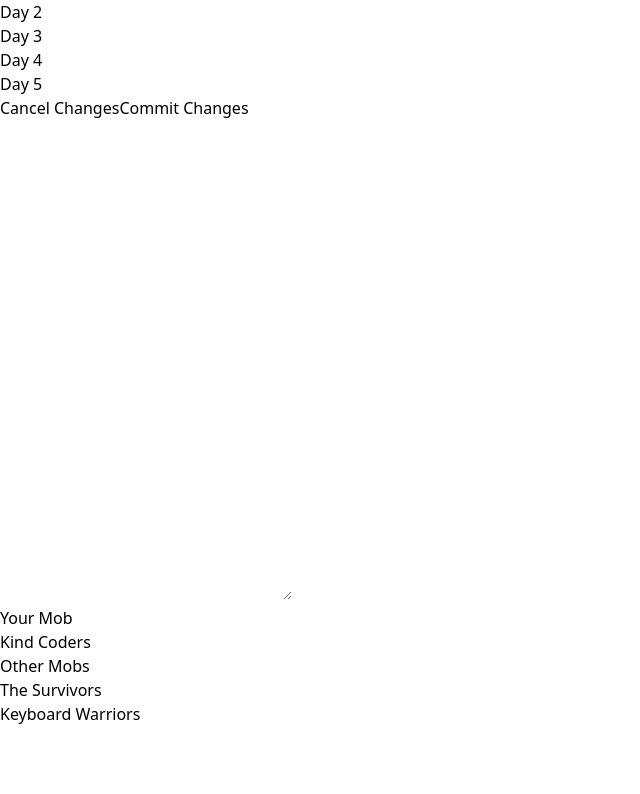
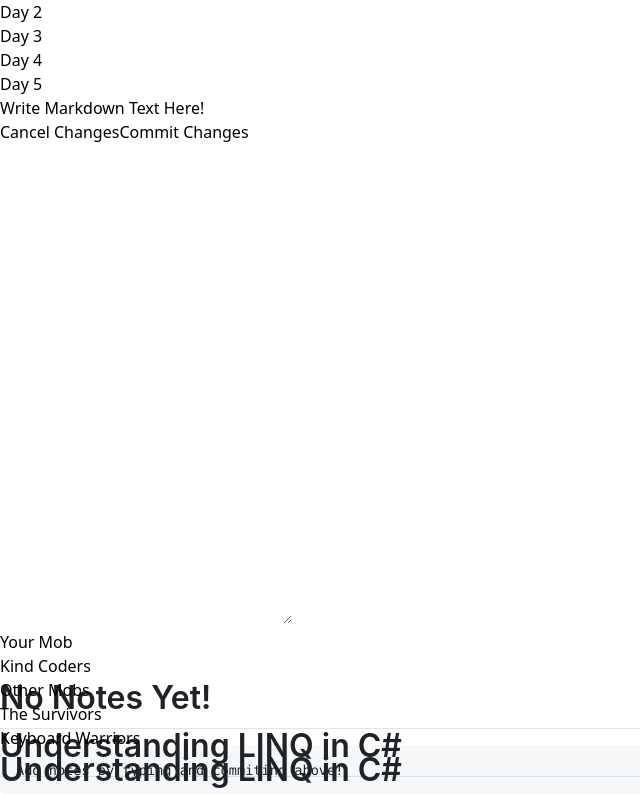
Before and after one commit to alexDanilMain/Salt-Notes, a React (Vite) app in the folder FrontEnd/: page / in a window 1280 px wide. Shown: the part 3066-3860 px from the top of the page, without its empty margins (0-640 px from the left). Before the commit the page ends 3792 px from the top, so only its background shows below. Built offline with nearby package versions, Linux system fonts and the light colour scheme.

Commit message:
State handling for commit changes and cancel change. Some extra styling

```diff
--- a/FrontEnd/src/App.tsx
+++ b/FrontEnd/src/App.tsx
@@ -1,12 +1,18 @@
-import Sidebar from "./components/SideBar/Sidebar"
+import Sidebar from "./components/SideBar/Sidebar";
 import HtmlNotes from "./components/Notes/HtmlNotes/HtmlNotes";
 import MobNotes from "./components/Notes/HtmlNotes/MobNotes";
 import OtherNotes from "./components/Notes/HtmlNotes/OtherNotes";
+import { useRef, useState } from "react";
 
 function App() {
+  const inputRef = useRef<HTMLTextAreaElement>(null);
+  const [input, setInput] = useState<string>("");
 
+  const handleCancle = () => {
+    setInput("");
+    inputRef.current!.value = "";
+  };
 
-  // const markdown = '# Hi, *Pluto*!'
   return (
     <>
       <nav className="flex h-14 z-40 w-full items-center fixed justify-start top-0 inset-x-0 bg-gradient-to-r from-[rgb(255,121,97)] to-[rgb(243,92,126)] py-1">
@@ -18,26 +24,48 @@ function App() {
       <section className="flex w-full mx-auto relative flex-col sm:flex-row mt-14">
         <Sidebar />
         <div className="flex-1 h-[600px] sm:ml-64">
-          <div className="w-full flex justify-end items-center gap-4 pr-4 bg-gray-50 border-b shadow-sm h-16">
-            <button className="h-8 rounded-full bg-gray-200 hover:bg-gray-300 py-1 px-2"> Cancel Changes </button>
-            <button className="h-8 rounded-full bg-green-400 hover:bg-green-500 py-1 px-2"> Commit Changes </button>
+          <div className="w-full flex justify-between items-center bg-gray-50 border-b shadow-sm h-16 text-[8px] sm:text-sm lg:text-base">
+
+            <h3 className="pl-4 lg:text-xl">Write Markdown Text Here!</h3>
+
+            <div className="flex gap-4 pr-4">
+              <button
+                className="h-8 rounded-full bg-gray-200 hover:bg-gray-300 py-1 px-2 truncate"
+                onClick={() => handleCancle()}
+              >
+                {" "}
+                Cancel Changes{" "}
+              </button>
+              <button
+                className="h-8 rounded-full bg-green-400 hover:bg-green-500 py-1 px-2 truncate"
+                onClick={() => setInput(inputRef.current!.value)}
+              >
+                {" "}
+                Commit Changes{" "}
+              </button>
+            </div>
           </div>
 
           <div className="w-11/12 mx-auto mt-4">
-            <textarea className="w-full resize-none outline-none bg-gray-200 rounded-md p-4" name="" id="" cols={30} rows={20}></textarea>
+            <textarea
+              className="w-full resize-none outline-none bg-gray-200 rounded-md p-4"
+              ref={inputRef}
+              name=""
+              id=""
+              cols={30}
+              rows={20}
+            ></textarea>
           </div>
         </div>
-
       </section>
 
       <section className="text-black sm:ml-64 flex-1 flex justify-center flex-col items-center overflow-hidden">
+        <MobNotes text={input} />
 
-        <MobNotes />
         <OtherNotes />
-
       </section>
     </>
-  )
+  );
 }
 
-export default App
+export default App;
--- a/FrontEnd/src/components/Notes/HtmlNotes/HtmlNotes.tsx
+++ b/FrontEnd/src/components/Notes/HtmlNotes/HtmlNotes.tsx
@@ -12,16 +12,20 @@ function HtmlNotes({name, text}:Props) {
     const [isOpen, setIsOpen] = useState(false);
 
     const toggleOpen = () => setIsOpen(!isOpen);
+
+    const noText = `# No Notes Yet!
+    Add notes by typing and commiting above!
+    `;
+
   return (
     <article className="w-11/12 py-4 ">
       <h2 className="text-2xl text-center cursor-pointer w-full" onClick={toggleOpen}> {name} </h2>
 
         <div
-        className={`markdown-body dropdown-wrapper dropdown-animation ${isOpen ? "py-4 border-b-2 border-black " : "hidden"} `}
-        style={{ maxHeight: isOpen ? '1000px' : '0', overflow: 'hidden' }}>
-          <Markdown remarkPlugins={[remarkGfm]}>{text}</Markdown>
+        className={`markdown-body dropdown-wrapper dropdown-animation ${isOpen ? "py-4 border-b-2 border-black overflow-y-auto overflow-x-hidden" : "overflow-hidden hidden"} `}
+        style={{ maxHeight: isOpen ? '700px' : '0' }}>
+          <Markdown remarkPlugins={[remarkGfm]}>{text == "" ? noText : text}</Markdown>
         </div>
-
     </article>
   );
 }
--- a/FrontEnd/src/components/Notes/HtmlNotes/MobNotes.tsx
+++ b/FrontEnd/src/components/Notes/HtmlNotes/MobNotes.tsx
@@ -16,12 +16,12 @@ LINQ (Language Integrated Query) is a powerful feature in C# that allows develop
 LINQ query syntax resembles SQL syntax and consists of three main clauses: \`from\`, \`where\`, and \`select\`.
 `;
 
-function MobNotes() {
+function MobNotes({text}:{text:string}) {
   return (
     <>
       <h2 className="text-3xl py-4 border-b-2 border-black">Your Mob</h2>
 
-        <HtmlNotes name="Kind Coders" text={markdown} />
+        <HtmlNotes name="Kind Coders" text={text} />
     </>
   );
 }
--- a/FrontEnd/src/index.css
+++ b/FrontEnd/src/index.css
@@ -5,10 +5,9 @@
 
 .dropdown-wrapper{
     display: grid;
-    overflow: hidden;
     max-height: 0;
   }
 
 .dropdown-animation{
-    transition: max-height 400ms ease-in-out;
+    transition: max-height 400ms ease;
   }
```
